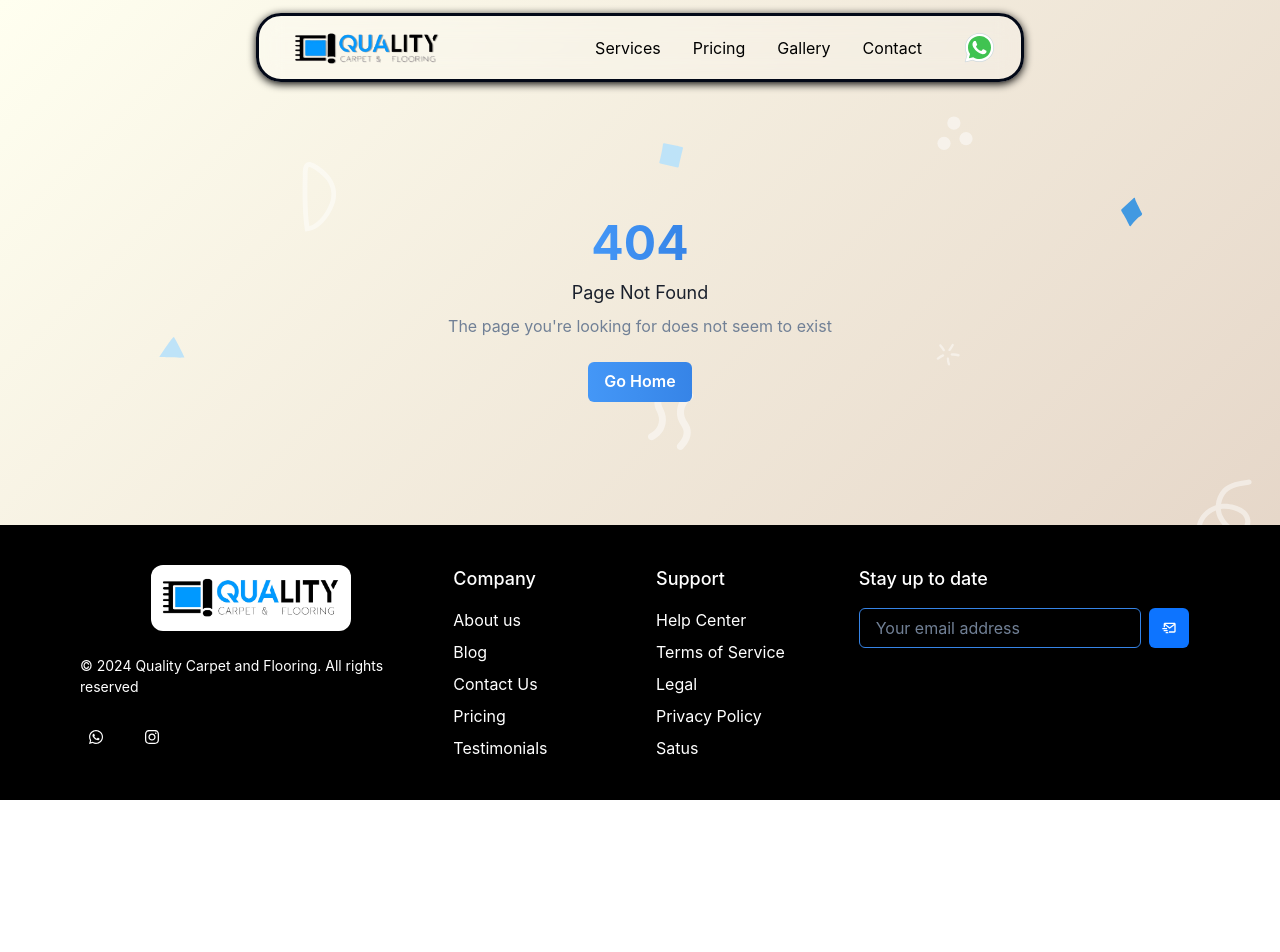
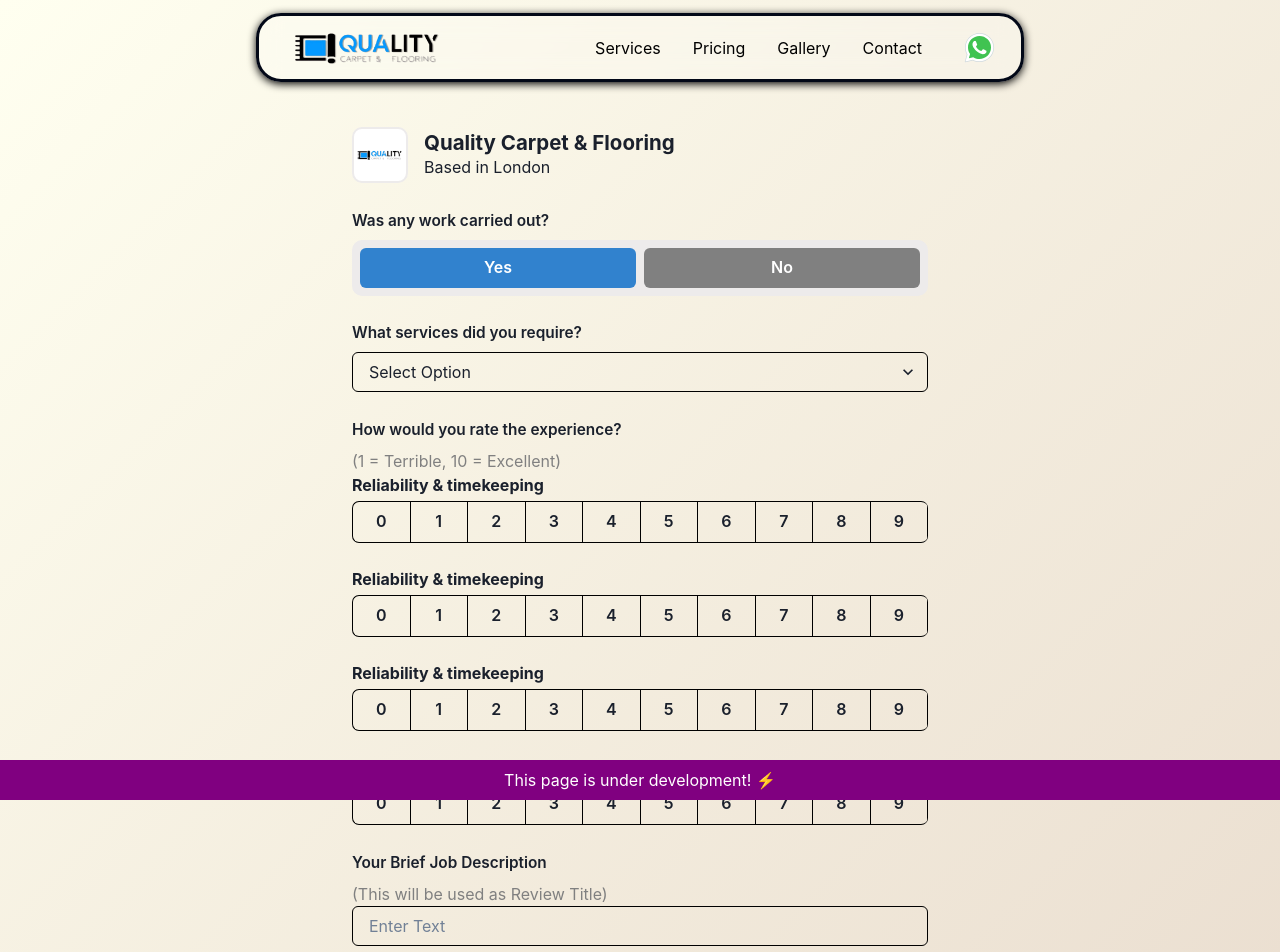
Before and after one commit to aayushwrld/qualitycarpet, a React (Vite) app in the folder client/: page /review in a window 1280 px wide. Shown: the top 952 px of the page. Before the commit the page ends 800 px from the top, so only its background shows below. Built offline with nearby package versions, Linux system fonts and the light colour scheme.

Commit message:
basic setup completed

```diff
--- /dev/null
+++ b/client/src/assets/options.json
@@ -0,0 +1,21 @@
+{"options":[
+    {"content":"Carpet Fitting"},
+    {"content":"Carpet Repair / Stretching"},
+    {"content":"Capet Supplier"},
+    {"content":"Carpet Supply & Fit"},
+    {"content":"Carpet Tiles"},
+    {"content":"Carpets / Flooring"},
+    {"content":"Floor Screeding"},
+    {"content":"Floor Specialist"},
+    {"content":"Hardwood Floor Specialist"},
+    {"content":"Interlocking Floor Tiles"},
+    {"content":"Laminate Flooring"},
+    {"content":"Parquet Flooring"},
+    {"content":"Ply Boarding"},
+    {"content":"Safety Flooring"},
+    {"content":"Viny Floor Tiles"},
+    {"content":"Vinyl Flooring"},
+    {"content":"Wood Flooring Installers"},
+    {"content":"Wood Flooring Suppliers"},
+    {"content":"Wood floor specialist"}
+]}
--- /dev/null
+++ b/client/src/components/Development.tsx
@@ -0,0 +1,18 @@
+import { Box, Text } from "@chakra-ui/react";
+
+export default function Development() {
+  return (
+    <Box
+    zIndex={1000}
+      padding={"1vh"}
+      width={"100vw"}
+      height={"fit-content"}
+      position={"fixed"}
+      bottom={"0"}
+      backgroundColor={"purple"}
+      textAlign={"center"}
+    >
+      <Text color={"white"}>This page is under development! ⚡</Text>
+    </Box>
+  );
+}
--- /dev/null
+++ b/client/src/components/Ques.tsx
@@ -0,0 +1,9 @@
+import { Flex, Text } from "@chakra-ui/react";
+
+export default function Ques(props:{'question':String}) {
+  return (
+    <Flex>
+      <Text fontWeight={'600'} fontSize={'1.2vw'}>{props.question}</Text>
+    </Flex>
+  );
+}
--- /dev/null
+++ b/client/src/components/Rater.tsx
@@ -0,0 +1,26 @@
+import { Box, Button } from "@chakra-ui/react";
+
+export default function Rater() {
+  return (
+    <Box
+      overflow={"hidden"}
+      border={"0.8px solid black"}
+      borderRight={"0"}
+      borderRadius={"7px"}
+      display={"flex"}
+    >
+      {Array.from({ length: 10 }, (_, i) => (
+        <Button
+          borderRight={"1px solid black"}
+          flex={1}
+          backgroundColor={"transparent"}
+          colorScheme="gray"
+          borderRadius={0}
+          key={i}
+        >
+          {i}
+        </Button>
+      ))}
+    </Box>
+  );
+}
--- /dev/null
+++ b/client/src/components/TwoButtons.tsx
@@ -0,0 +1,48 @@
+import { Button, ButtonGroup, Flex } from "@chakra-ui/react";
+import { useState } from "react";
+
+export default function TwoButtons({ exportData }: any) {
+  const [isActive, setIsActive] = useState(true);
+
+  const clickYes = () => {
+    setIsActive(true);
+    if (!isActive) {
+      exportData(true);
+    }
+  };
+  const clickNo = () => {
+    setIsActive(false);
+    if (isActive) {
+      exportData(false);
+    }
+  };
+
+  return (
+    <Flex
+      width={"100%"}
+      padding={"1vh"}
+      backgroundColor={"#edebeb"}
+      borderRadius={"10px"}
+      justifyContent={"center"}
+    >
+      <ButtonGroup width={"100%"}>
+        <Button
+          onClick={clickYes}
+          width={"50%"}
+          colorScheme="blue"
+          backgroundColor={isActive ? "" : "grey"}
+        >
+          Yes
+        </Button>
+        <Button
+          onClick={clickNo}
+          width={"50%"}
+          colorScheme="blue"
+          backgroundColor={!isActive ? "" : "grey"}
+        >
+          No
+        </Button>
+      </ButtonGroup>
+    </Flex>
+  );
+}
--- /dev/null
+++ b/client/src/pages/Review.tsx
@@ -0,0 +1,203 @@
+import { memo, useEffect, useState } from "react";
+import Ques from "../components/Ques";
+import TwoButtons from "../components/TwoButtons";
+import {
+  Box,
+  Flex,
+  Heading,
+  Image,
+  Input,
+  Select,
+  Text,
+  Textarea,
+} from "@chakra-ui/react";
+import optionsData from "../assets/options.json";
+import logo from "../assets/Logo.png";
+import Development from "../components/Development";
+import Rater from "../components/Rater";
+
+export default memo(function Review() {
+  const [data, setData] = useState({ work: true, service: "" });
+
+  const yesNo = (arg: boolean) => {
+    setData({ ...data, work: arg });
+  };
+
+  useEffect(() => {
+    console.log(data);
+  }, [data]);
+
+  return (
+    <>
+      <Development />
+      <Flex
+        flex={1}
+        flexDirection={"column"}
+        marginTop={"4vh"}
+        marginBottom={"8vh"}
+      >
+        <Flex
+          gap={"2vw"}
+          alignSelf={"center"}
+          width={"45%"}
+          flexDirection={"column"}
+        >
+          <Flex gap={"2vh"} alignItems={"center"}>
+            <Box
+              display={"flex"}
+              border={"2px #edebeb solid"}
+              borderRadius={"10px"}
+              justifyContent={"center"}
+              alignItems={"center"}
+              height={"7vh"}
+              width={"7vh"}
+              backgroundColor={"white"}
+            >
+              <Image width={"10vh"} src={logo} />
+            </Box>
+            <Flex direction={"column"}>
+              <Heading fontSize={"1.6vw"}>Quality Carpet & Flooring</Heading>
+              <Text>Based in London</Text>
+            </Flex>
+          </Flex>
+
+          <Flex flexDirection={"column"} gap={"1vh"}>
+            <Ques question={"Was any work carried out?"} />
+            <TwoButtons exportData={yesNo} />
+          </Flex>
+
+          <Flex flexDirection={"column"} gap={"1vh"}>
+            <Ques question={"What services did you require?"} />
+            <Select
+              onChange={(e) => {
+                setData({ ...data, service: e.target.value });
+              }}
+              borderColor={"black"}
+              placeholder="Select Option"
+            >
+              {optionsData.options.map((e, index) => (
+                <option key={index} value={e.content}>
+                  {e.content}
+                </option>
+              ))}
+            </Select>
+          </Flex>
+
+          <Flex flexDirection={"column"} gap={"1vh"}>
+            <Ques question={"How would you rate the experience?"} />
+            <Flex gap={"3vh"} direction={"column"}>
+              <Flex direction={"column"}>
+                <Text fontSize={"2vh"} color={"gray"}>
+                  (1 = Terrible, 10 = Excellent)
+                </Text>
+                <Flex gap={1} direction={"column"}>
+                  <Text as={"b"}>Reliability & timekeeping</Text>
+                  <Rater />
+                </Flex>
+              </Flex>
+              <Flex gap={1} direction={"column"}>
+                <Text as={"b"}>Reliability & timekeeping</Text>
+                <Rater />
+              </Flex>
+              <Flex gap={1} direction={"column"}>
+                <Text as={"b"}>Reliability & timekeeping</Text>
+                <Rater />
+              </Flex>
+              <Flex gap={1} direction={"column"}>
+                <Text as={"b"}>Reliability & timekeeping</Text>
+                <Rater />
+              </Flex>
+            </Flex>
+          </Flex>
+
+          <Flex flexDirection={"column"} gap={"1vh"}>
+            <Ques question={"Your Brief Job Description "} />
+            <Flex direction={"column"}>
+              <Text fontSize={"2vh"} color={"gray"}>
+                (This will be used as Review Title)
+              </Text>
+              <Input
+                placeholder="Enter Text"
+                isRequired
+                borderColor={"black"}
+              ></Input>
+            </Flex>
+          </Flex>
+
+          <Flex flexDirection={"column"} gap={"1vh"}>
+            <Ques question={"Your Review"} />
+            <Textarea
+              maxLength={600}
+              placeholder="In your words, tell us about your experience. What did the company do well? Make sure not to include any personal information ..."
+              isRequired
+              borderColor={"black"}
+            ></Textarea>
+          </Flex>
+
+          <Flex flexDirection={"column"} gap={"1vh"}>
+            <Ques question={"Date of experience"} />
+            <Input borderColor={"black"} type="Date"></Input>
+          </Flex>
+
+          <Flex flexDirection={"column"} gap={"1vh"}>
+            <Ques question={"What was the postcode of the project?"} />
+            <Input
+              isRequired
+              placeholder="📍 Enter the postcode"
+              borderColor={"black"}
+              type="Text"
+            ></Input>
+          </Flex>
+
+          <Flex flexDirection={"column"} gap={"1vh"}>
+            <Flex gap={"1vh"} alignItems={"center"}>
+              <Ques question={"What was the value of work completed?"} />
+              <Text fontSize={"2vh"} color={"gray"}>
+                (Optional)
+              </Text>
+            </Flex>
+            <Input
+              isRequired
+              placeholder="💷 Enter the value"
+              borderColor={"black"}
+              type="Number"
+            ></Input>
+          </Flex>
+
+          <Flex flexDirection={"column"} gap={"1vh"}>
+            <Ques question={"Would you recommend this tradesperson?"} />
+            <TwoButtons exportData={yesNo} />
+          </Flex>
+
+          <Flex flexDirection={"column"} gap={"1vh"}>
+            <Ques question={"Your contact details"} />
+            <Flex gap={1}>
+              <Input
+                borderColor={"black"}
+                type="text"
+                placeholder="First Name"
+              />
+              <Input
+                borderColor={"black"}
+                type="text"
+                placeholder="Last Name"
+              />
+            </Flex>
+            <Flex gap={1}>
+              <Input
+                borderColor={"black"}
+                type="number"
+                placeholder="Phone umber"
+              />
+              <Input
+                borderColor={"black"}
+                type="email"
+                placeholder="Email Address"
+              />
+            </Flex>
+          </Flex>
+        </Flex>
+      </Flex>
+    </>
+  );
+});
--- a/client/src/routes/AllRoutes.tsx
+++ b/client/src/routes/AllRoutes.tsx
@@ -3,6 +3,7 @@ import Home from '../pages/Home'
 import Error from '../pages/Error'
 import Contact from '../pages/Contact'
 import { Pricing } from '../pages/Pricing'
+import Review from '../pages/Review'
 
 export default function AllRoutes() {
   return (
@@ -10,6 +11,7 @@ export default function AllRoutes() {
         <Route path='/' element={<Home />} />
         <Route path='/contact' element={<Contact />} />
         <Route path='/pricing' element={<Pricing />} />
+        <Route path='/review' element={<Review />} />
         <Route path='/*' element={<Error />} />
     </Routes>
   )
```
